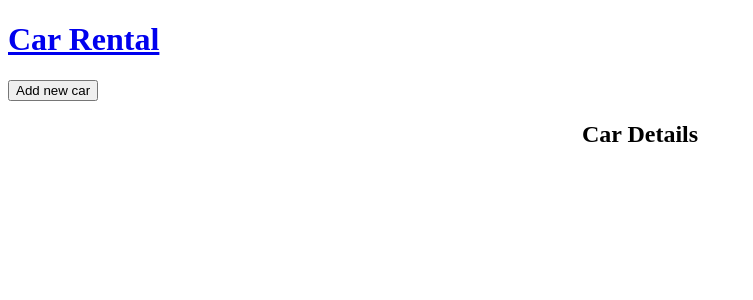
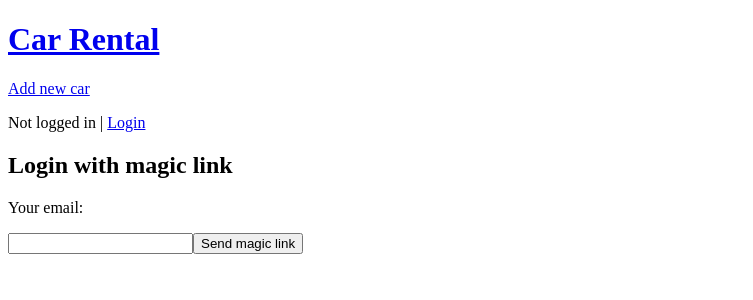
Before and after one commit to sb-istvan/car-rental, a React app: page /login in a window 1280 px wide. Shown: the top 300 px of the page, without its empty margins (0-753 px from the left). Built offline with nearby package versions, Linux system fonts and the light colour scheme; no server answers; the database is empty; the HTML template or start-up script is replaced by a standard one.

Commit message:
Login feature implemented

```diff
--- a/src/App.jsx
+++ b/src/App.jsx
@@ -1,6 +1,8 @@
 import { Suspense, lazy, useState } from 'react'
-import { BrowserRouter as Router, Routes, Route, Link } from 'react-router-dom'
+import { BrowserRouter as Router, Routes, Route } from 'react-router-dom'
 
+const Header = lazy(() => import('./components/Header.jsx'))
+const Login = lazy(() => import('./pages/Login.jsx'))
 const CarList = lazy(() => import('./pages/CarList.jsx'))
 const CarDetail = lazy(() => import('./pages/CarDetail.jsx'))
 const EditCar = lazy(() => import('./pages/EditCar.jsx'))
@@ -12,12 +14,7 @@ export default function App() {
   return (
     <div className="App">
       <Router>
-        <Link to="/">
-          <h1>Car Rental</h1>
-        </Link>
-        <Link to="/add">
-          <button>Add new car</button>
-        </Link>
+        <Header />
         <Routes>
           <Route
             path="/"
@@ -46,8 +43,16 @@ export default function App() {
           <Route
             path="/add"
             element={
-              <Suspense fallback={<></>}>
+              <Suspense fallback={<p>Loading...</p>}>
                 <AddCar />
+              </Suspense>
+            }
+          />
+          <Route
+            path="/login"
+            element={
+              <Suspense fallback={<p>Loading...</p>}>
+                <Login />
               </Suspense>
             }
           />
--- /dev/null
+++ b/src/components/Header.jsx
@@ -0,0 +1,46 @@
+import { useState, useEffect } from 'react'
+import { Link } from 'react-router-dom'
+import { supabase } from '../api-supabase'
+
+export default function Header() {
+  const [session, setSession] = useState(null)
+
+  useEffect(() => {
+    supabase.auth.getSession().then(({ data: { session } }) => {
+      setSession(session)
+    })
+    supabase.auth.onAuthStateChange((_event, session) => {
+      setSession(session)
+    })
+  }, [])
+
+  async function loggingOut() {
+    const { error } = await supabase.auth.signOut()
+  }
+
+  return (
+    <>
+      <Link to="/">
+        <h1>Car Rental</h1>
+      </Link>
+      <Link to="/add">
+        <p>Add new car</p>
+      </Link>
+
+      <p>
+        {session ? (
+          <>
+            Logged in with {session.user.email} |{' '}
+            <Link to="/" onClick={loggingOut}>
+              Logout
+            </Link>
+          </>
+        ) : (
+          <>
+            Not logged in | <Link to="/login">Login</Link>
+          </>
+        )}
+      </p>
+    </>
+  )
+}
--- /dev/null
+++ b/src/pages/Login.jsx
@@ -0,0 +1,38 @@
+import { useState } from 'react'
+import { supabase } from '../api-supabase'
+
+export default function Login() {
+  const [email, setEmail] = useState('')
+  const [loading, setLoading] = useState(false)
+
+  async function handleLogin(e) {
+    e.preventDefault()
+
+    setLoading(true)
+    const { error } = await supabase.auth.signInWithOtp({ email })
+    if (error) {
+      alert(error.error_description || error.message)
+    } else {
+      alert('Check your email for the login link!')
+    }
+    setLoading(false)
+  }
+
+  return (
+    <>
+      <h2>Login with magic link</h2>
+      <form onSubmit={handleLogin}>
+        <p>Your email:</p>
+        <input
+          type="email"
+          value={email}
+          required={true}
+          onChange={(e) => setEmail(e.target.value)}
+        />
+        <button disabled={loading}>
+          {loading ? 'Loading...' : 'Send magic link'}
+        </button>
+      </form>
+    </>
+  )
+}
```
Also changed, not shown: 1 other file (tests, documents, lock files or other folders).
